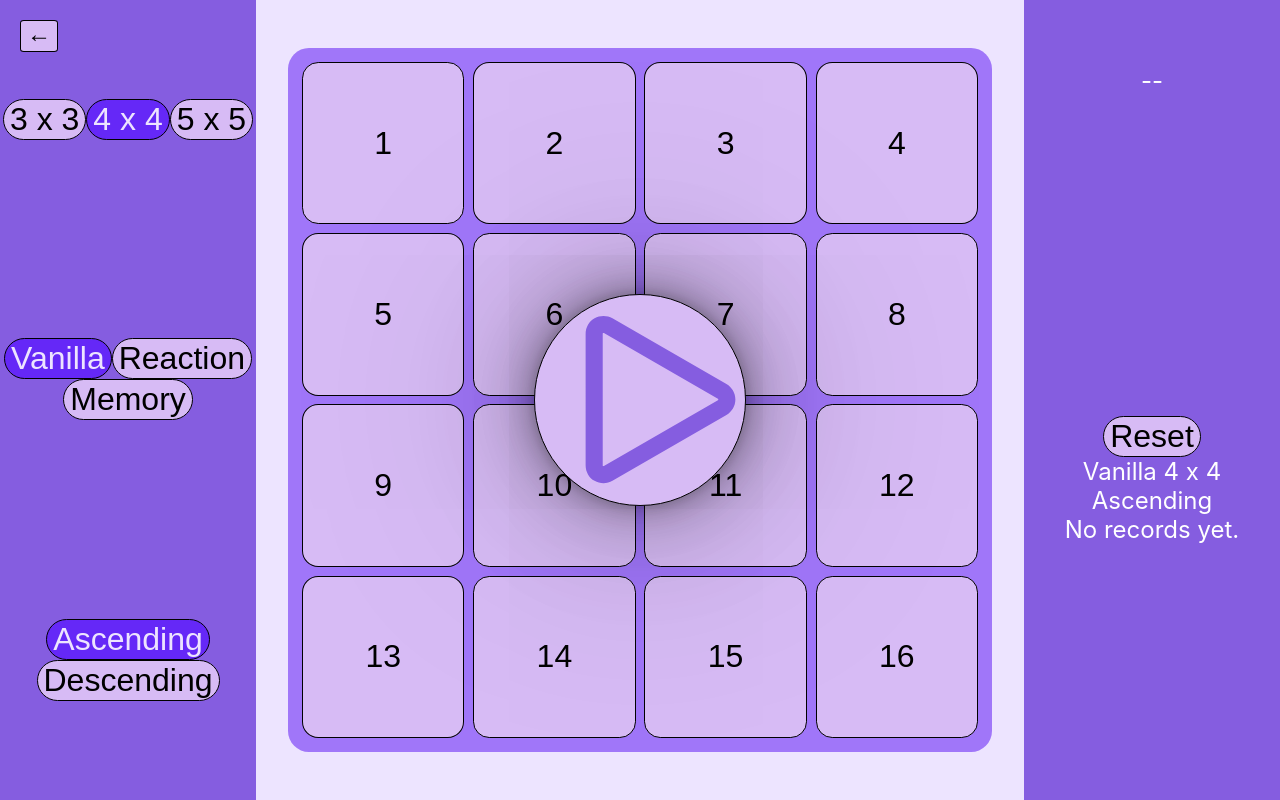
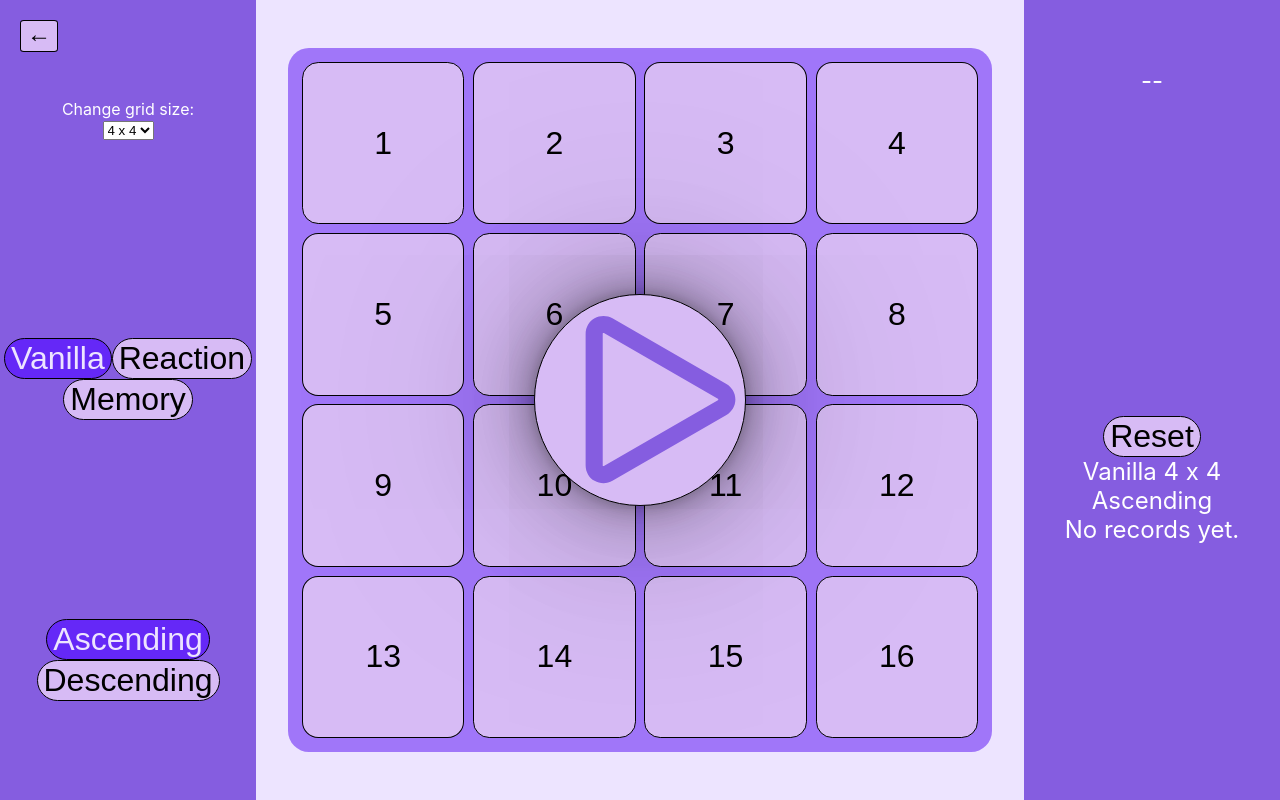
Before and after one commit to BerkYeni/schulteproject, a React (Create React App) app: page / in a window 1280 px wide. Built offline with nearby package versions, Linux system fonts and the light colour scheme.

Commit message:
grid size setting is now a dropdown (html select)

```diff
--- a/src/components/ControlPanel/GridSettings.tsx
+++ b/src/components/ControlPanel/GridSettings.tsx
@@ -1,5 +1,5 @@
 import React, { FC } from "react";
-import { GridSize, OnGridSizeChange, TableSettings } from "../../interfaces";
+import { OnGridSizeChange, TableSettings } from "../../interfaces";
 import { gridSizes, gridSizeToDisplay } from "../../utils";
 
 interface GridSettingsProps {
@@ -12,19 +12,23 @@ const GridSettings: FC<GridSettingsProps> = (props) => {
 
   return (
     <div className="gridSettings">
+      <label htmlFor="tableSettings">Change grid size:</label><br/>
+
+      <select name="tableSettings" id="tableSettings" onChange={(event) => onGridSizeChange(parseInt(event.target.value))}>
         {gridSizes.map((size, index) => (
-      <button
+          <option
+            selected={size === tableSettings.gridSize ? true : false}
             className={tableSettings.gridSize === size ? "clicked" : ""}
             key={index}
-        onClick={() => onGridSizeChange(size)}
+            value={size}
           >
             {gridSizeToDisplay(size)}
-      </button>
+          </option>
         ))}
+      </select>
     </div>
   )
 }
 
 
-
 export default GridSettings;
```
Lines whose indentation alone changed are shown as unchanged.
